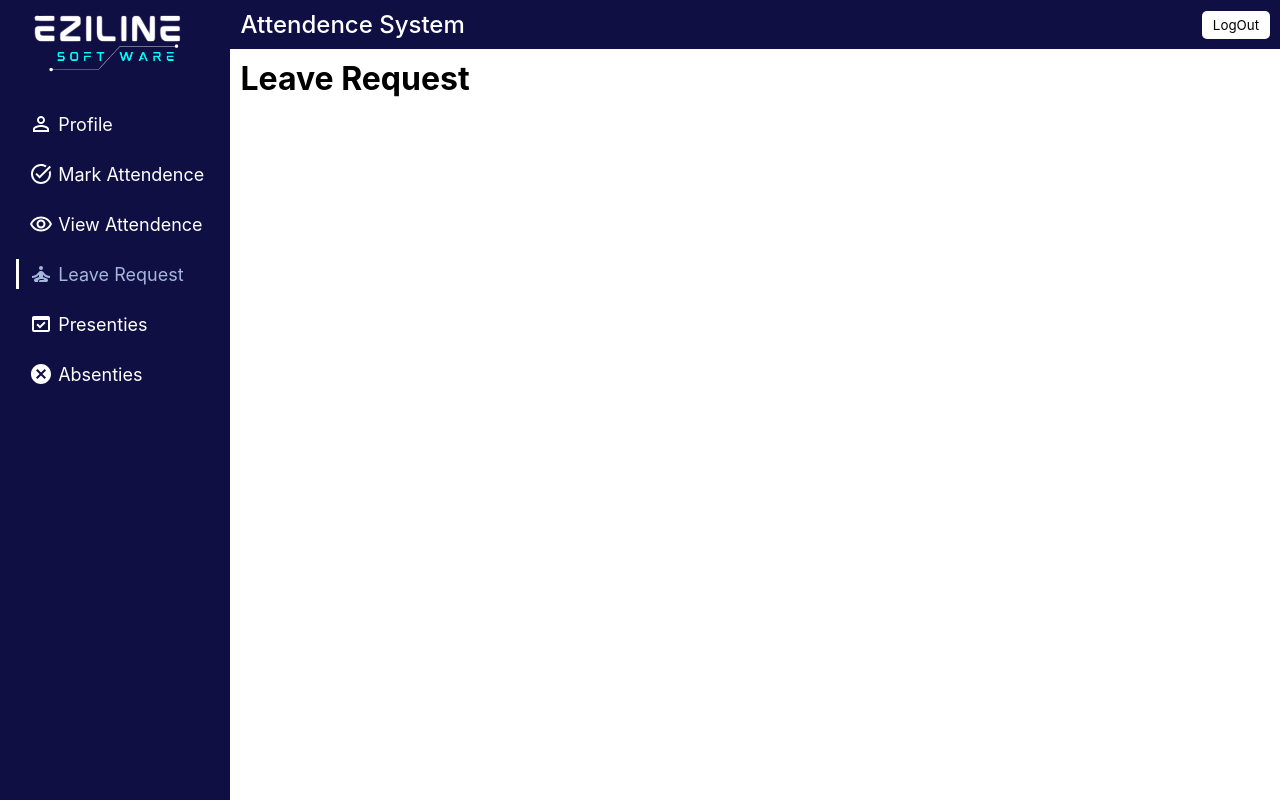
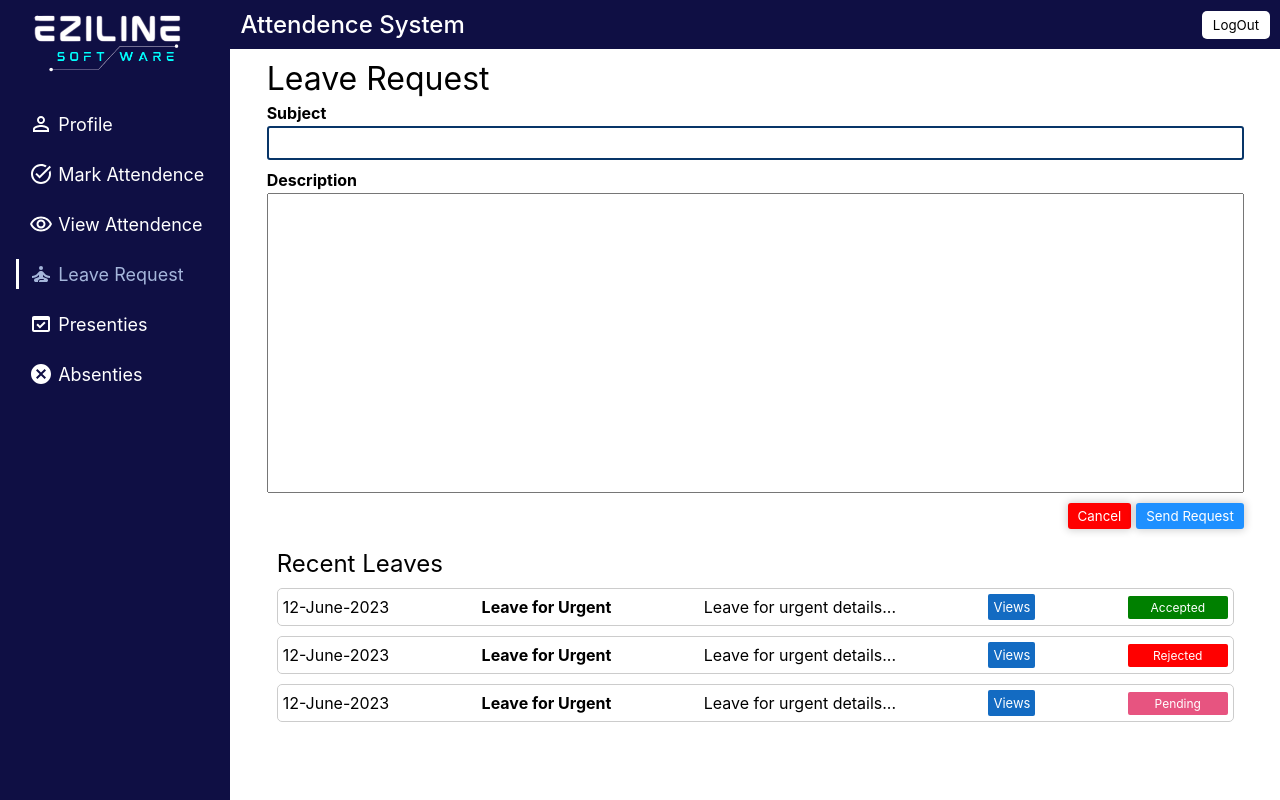
Before and after one commit to samiullah51/Eziline-Attendence-System, a React (Vite) app in the folder frontend/: page /leaverequest in a window 1280 px wide. Built offline with nearby package versions, Linux system fonts and the light colour scheme.

Commit message:
all pages done user panel ;

```diff
--- a/frontend/src/components/Mark/Mark.jsx
+++ b/frontend/src/components/Mark/Mark.jsx
@@ -4,7 +4,7 @@ import { Link } from "react-router-dom";
 function Mark() {
   const [att, setAtt] = useState("Present");
   let percentBgColor = "";
-  const percentAtt = 72;
+  const percentAtt = 89;
   if (percentAtt >= 85 && percentAtt <= 100) {
     percentBgColor = "#08cb63";
   } else if (percentAtt >= 75 && percentAtt < 85) {
--- a/frontend/src/components/RecentAttendence/RecentAttendence.jsx
+++ b/frontend/src/components/RecentAttendence/RecentAttendence.jsx
@@ -4,10 +4,13 @@ import SingleAttendence from "./SingleAttendence/SingleAttendence";
 function RecentAttendence({ title }) {
   return (
     <div className="recent__attendence">
-      <h2>{title}</h2>
+      <h2>{title} (6)</h2>
       <SingleAttendence att="Present" />
       <SingleAttendence att="Absent" />
+      <SingleAttendence att="Absent" />
       <SingleAttendence att="Present" />
+      <SingleAttendence att="Present" />
+      <SingleAttendence att="Absent" />
     </div>
   );
 }
--- /dev/null
+++ b/frontend/src/pages/Absenties/Absenties.css
@@ -0,0 +1,11 @@
+
+.contents__absenties{
+    display: flex;
+    flex-direction: column;
+    width: 95%;
+    margin: auto;
+    padding: 10px;
+}
+.contents__absenties h1{
+    font-weight: 400;
+}
--- a/frontend/src/pages/Absenties/Absenties.jsx
+++ b/frontend/src/pages/Absenties/Absenties.jsx
@@ -1,15 +1,22 @@
 import React from "react";
 import Sidebar from "../../components/Sidebar/Sidebar";
 import Navbar from "../../components/Navbar/Navbar";
-
+import RecentAttendence from "../../components/RecentAttendence/RecentAttendence";
+import SingleAttendence from "../../components/RecentAttendence/SingleAttendence/SingleAttendence";
+import "./Absenties.css";
 function Absenties() {
   return (
     <div className="home__page">
       <Sidebar />
       <div className="home__contents">
         <Navbar />
-        <div className="contents">
-          <h1>Absenties</h1>
+        <div className="contents__absenties">
+          <h1>Absenties (5)</h1>
+          <SingleAttendence att="Absent" />
+          <SingleAttendence att="Absent" />
+          <SingleAttendence att="Absent" />
+          <SingleAttendence att="Absent" />
+          <SingleAttendence att="Absent" />
         </div>
       </div>
     </div>
--- /dev/null
+++ b/frontend/src/pages/LeaveRequest/LeaveRequest.css
@@ -0,0 +1,75 @@
+.contents__leave{
+    display: flex;
+    flex-direction: column;
+    width: 95%;
+    margin: auto;
+    padding: 10px;
+}
+.contents__leave h1{
+    font-weight: 400;
+}
+.contents__leave .leave__form{
+    width: 100%;
+    display: flex;
+    flex-direction: column;
+    align-items: flex-start;
+    justify-content: flex-start;
+}
+.leave__form .single__input{
+    width: 100%;
+    display: flex;
+    flex-direction: column;
+    align-items: flex-start;
+    justify-content: flex-start;
+    margin: 5px 0;
+}
+.single__input label{
+    font-weight: bold;
+    margin-bottom: 3px;
+}
+.single__input input, .single__input textarea{
+    width: 100%;
+    padding: 5px;
+    font-size: 16px;
+}
+.single__input input:focus, .single__input textarea:focus{
+    outline-color: rgb(8, 53, 104);
+}
+.single__input textarea{
+    resize: none;
+    height: 300px;
+
+}
+.leave__form .btns{
+    align-self: flex-end;
+    margin-top: 5px;
+}
+.leave__form .btns button{
+    margin-left: 5px ;
+    outline: none;
+    border: none;
+    padding: 5px 10px;
+    color: #fff;
+    border-radius: 3px;
+    box-shadow: 0 0 9px 1px rgba(0,0,0,0.2);
+    transition: .2s;
+    cursor: pointer;
+}
+.leave__form .btns .send{
+    background-color: dodgerblue;
+
+
+}
+.leave__form .btns .send:hover{
+    background-color: rgb(4, 67, 131);
+
+
+}
+
+.leave__form .btns .cancel{
+    background-color: red;
+}
+
+.leave__form .btns .cancel:hover{
+    background-color: rgb(189, 4, 4);
+}
--- a/frontend/src/pages/LeaveRequest/LeaveRequest.jsx
+++ b/frontend/src/pages/LeaveRequest/LeaveRequest.jsx
@@ -1,15 +1,34 @@
 import React from "react";
 import Sidebar from "../../components/Sidebar/Sidebar";
 import Navbar from "../../components/Navbar/Navbar";
-
+import "./LeaveRequest.css";
+import RecentLeaves from "../../components/RecentLeaves/RecentLeaves";
 function LeaveRequest() {
   return (
     <div className="home__page">
       <Sidebar />
       <div className="home__contents">
         <Navbar />
-        <div className="contents">
+        <div className="contents__leave">
           <h1>Leave Request</h1>
+          {/* leave form */}
+          <div className="leave__form">
+            <div className="single__input">
+              <label htmlFor="">Subject</label>
+              <input type="text" autoFocus />
+            </div>
+            <div className="single__input">
+              <label htmlFor="">Description</label>
+              <textarea></textarea>
+            </div>
+            {/* buttons */}
+            <div className="btns">
+              <button className="cancel">Cancel</button>
+              <button className="send">Send Request</button>
+            </div>
+          </div>
+          {/* previous leave request */}
+          <RecentLeaves />
         </div>
       </div>
     </div>
--- /dev/null
+++ b/frontend/src/pages/Presenties/Presenties.css
@@ -0,0 +1,10 @@
+.contents__Presenties{
+    display: flex;
+    flex-direction: column;
+    width: 95%;
+    margin: auto;
+    padding: 10px;
+}
+.contents__Presenties h1{
+    font-weight: 400;
+}
--- a/frontend/src/pages/Presenties/Presenties.jsx
+++ b/frontend/src/pages/Presenties/Presenties.jsx
@@ -1,15 +1,22 @@
 import React from "react";
 import Sidebar from "../../components/Sidebar/Sidebar";
 import Navbar from "../../components/Navbar/Navbar";
-
+import "./Presenties.css";
+import SingleAttendence from "../../components/RecentAttendence/SingleAttendence/SingleAttendence";
 function Presenties() {
   return (
     <div className="home__page">
       <Sidebar />
       <div className="home__contents">
         <Navbar />
-        <div className="contents">
-          <h1>presenties</h1>
+        <div className="contents__Presenties">
+          <h1>Presenties (6)</h1>
+          <SingleAttendence att="Present" />
+          <SingleAttendence att="Present" />
+          <SingleAttendence att="Present" />
+          <SingleAttendence att="Present" />
+          <SingleAttendence att="Present" />
+          <SingleAttendence att="Present" />
         </div>
       </div>
     </div>
--- a/frontend/src/pages/ViewAttendence/ViewAttendence.css
+++ b/frontend/src/pages/ViewAttendence/ViewAttendence.css
@@ -1,3 +1,8 @@
 .contents__veiw{
-    width: 90%;
+    width: 95%;
+    margin: auto;
+    padding: 10px;
 }
+.contents__veiw h1{
+    font-weight: 400;
+}
--- a/frontend/src/pages/ViewAttendence/ViewAttendence.jsx
+++ b/frontend/src/pages/ViewAttendence/ViewAttendence.jsx
@@ -2,7 +2,8 @@ import React from "react";
 import Sidebar from "../../components/Sidebar/Sidebar";
 import Navbar from "../../components/Navbar/Navbar";
 import RecentAttendence from "../../components/RecentAttendence/RecentAttendence";
-
+import SingleAttendence from "../../components/RecentAttendence/SingleAttendence/SingleAttendence";
+import "./ViewAttendence.css";
 function ViewAttendence() {
   return (
     <div className="home__page">
@@ -10,7 +11,12 @@ function ViewAttendence() {
       <div className="home__contents">
         <Navbar />
         <div className="contents__veiw">
-          <RecentAttendence title="Attendence Records" />
+          <h1>View Attendence Record (5)</h1>
+          <SingleAttendence att="Present" />
+          <SingleAttendence att="Present" />
+          <SingleAttendence att="Absent" />
+          <SingleAttendence att="Present" />
+          <SingleAttendence att="Absent" />
         </div>
       </div>
     </div>
```
